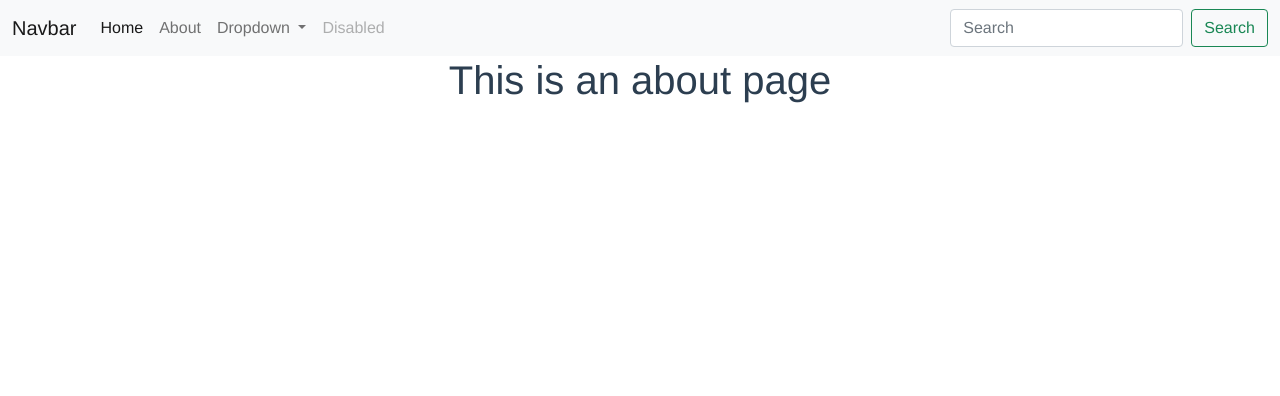
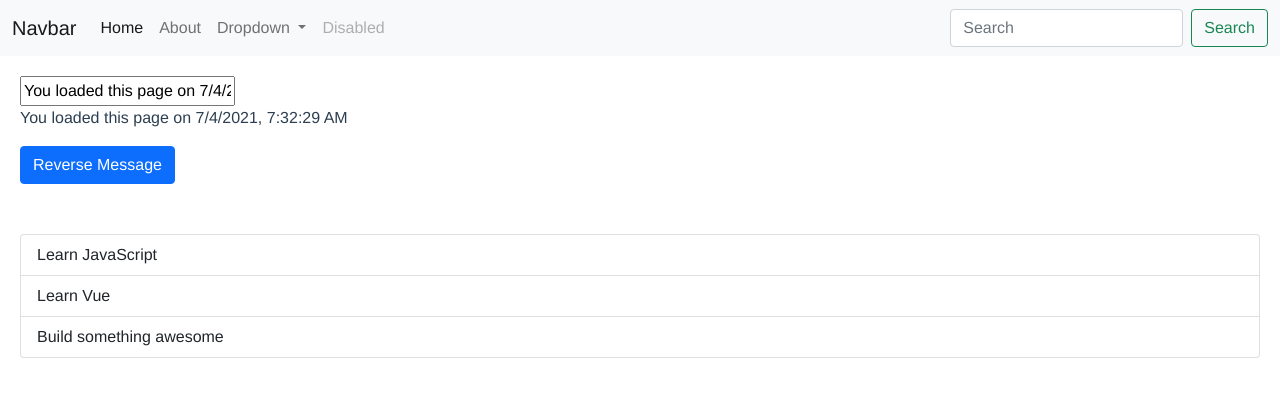
Before and after one commit to dilipchandima/eigenadmin-vue, a Vue app: page /about in a window 1280 px wide. Shown: the top 396 px of the page. Built offline with nearby package versions, Linux system fonts and the light colour scheme.

Commit message:
trying some Vue basics

```diff
--- a/src/scss/eigenadmin.scss
+++ b/src/scss/eigenadmin.scss
@@ -9,3 +9,11 @@
   align-items: center;
   flex-direction: column;
 }
+
+.about {
+  text-align: left;
+  padding: 20px;
+  ol {
+    margin-top: 50px;
+  }
+}
--- a/src/views/About.vue
+++ b/src/views/About.vue
@@ -1,5 +1,37 @@
 <template>
   <div class="about">
-    <h1>This is an about page</h1>
+    <input v-model="message" />
+    <p>{{ message }}</p>
+    <button class="btn btn-primary" v-on:click="reverseMessage">
+      Reverse Message
+    </button>
+    <ol class="list-group">
+      <li class="list-group-item" v-for="(todo, key) in todos" :key="key">
+        {{ todo.text }}
+      </li>
+    </ol>
   </div>
 </template>
+
+<script lang="ts">
+import { defineComponent } from "vue";
+
+export default defineComponent({
+  name: "TopNavigation",
+  data: function () {
+    return {
+      message: "You loaded this page on " + new Date().toLocaleString(),
+      todos: [
+        { text: "Learn JavaScript" },
+        { text: "Learn Vue" },
+        { text: "Build something awesome" },
+      ],
+    };
+  },
+  methods: {
+    reverseMessage: function () {
+      this.message = this.message.split("").reverse().join("");
+    },
+  },
+});
+</script>
```
